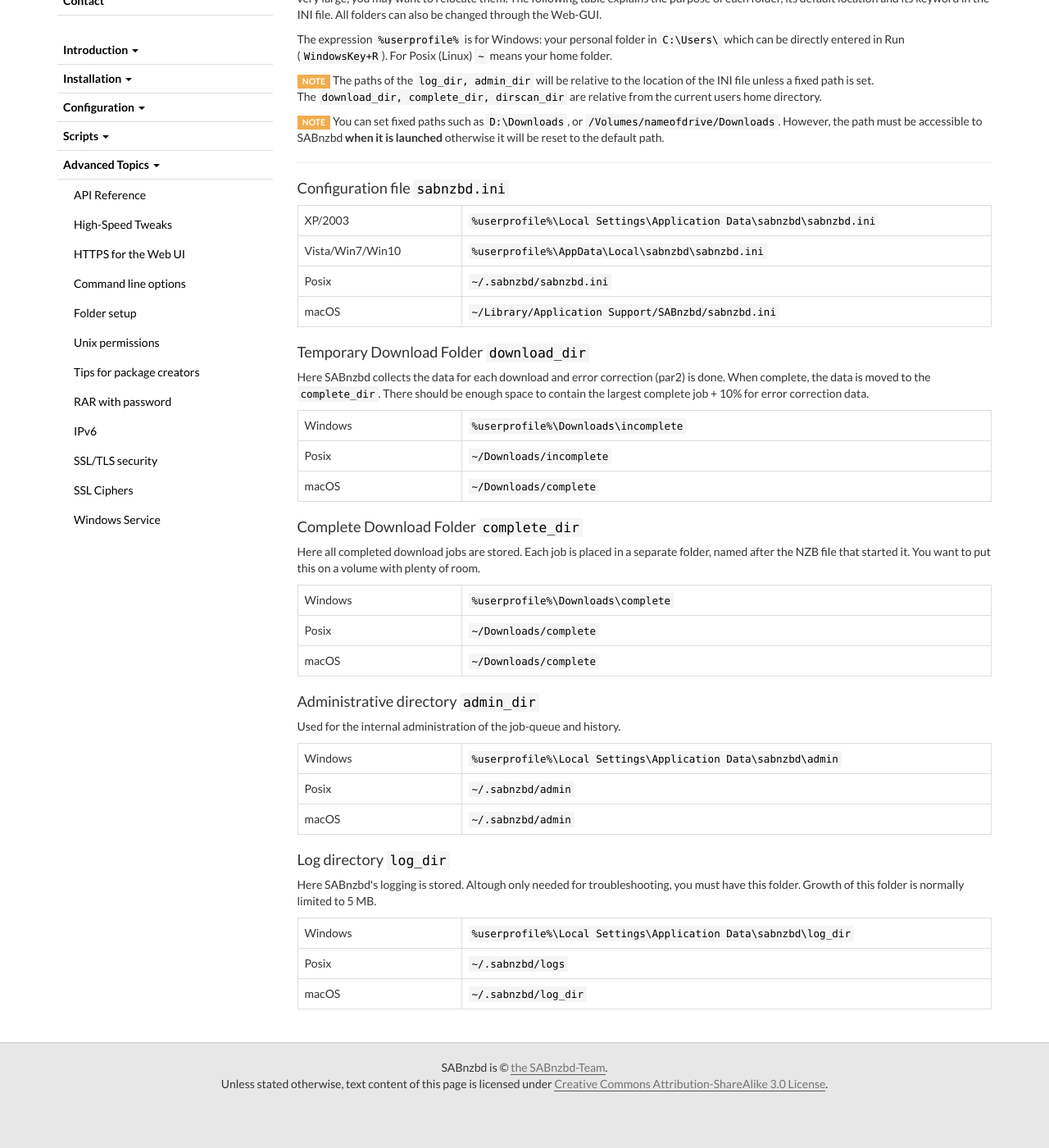
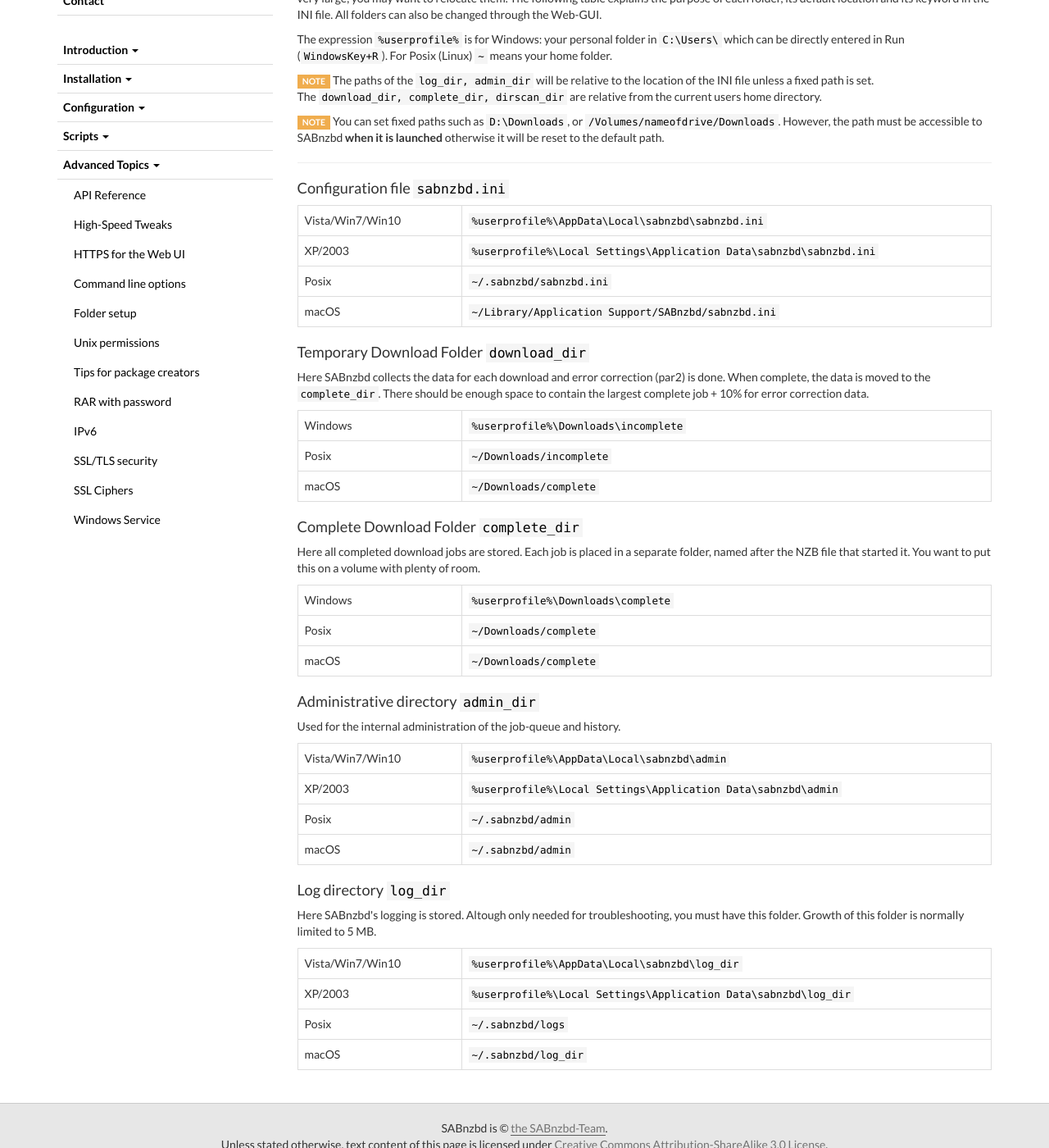
Before and after one commit to sabnzbd/sabnzbd.github.io, a Jekyll site: the page built from wiki/advanced/directory-setup.html, in a window 1280 px wide and 1400 px high, scrolled down 239 px. Shown: the whole window at 82% size. Built offline with Jekyll 4.4.1, drawn with Linux system fonts in a browser that asks for light colours; before the commit the page ends 1591 px from its top, so only the background shows below that.

Commit message:
Add missing directories to Folder Setup page
Closes #29

```diff
--- a/wiki/advanced/directory-setup.html
+++ b/wiki/advanced/directory-setup.html
@@ -16,12 +16,12 @@
 <table class="table table-bordered table-hover">
     <tbody>
         <tr>
+            <td>Vista/Win7/Win10</td>
+            <td><code>%userprofile%\AppData\Local\sabnzbd\sabnzbd.ini</code></td>
+        </tr>
+        <tr>
             <td>XP/2003</td>
             <td><code>%userprofile%\Local Settings\Application Data\sabnzbd\sabnzbd.ini</code></td>
-        </tr>
-        <tr>
-            <td>Vista/Win7/Win10</td>
-            <td><code>%userprofile%\AppData\Local\sabnzbd\sabnzbd.ini</code></td>
         </tr>
         <tr>
             <td>Posix</td>
@@ -76,7 +76,11 @@
 <table class="table table-bordered table-hover">
     <tbody>
         <tr>
-            <td>Windows</td>
+            <td>Vista/Win7/Win10</td>
+            <td><code>%userprofile%\AppData\Local\sabnzbd\admin</code></td>
+        </tr>
+        <tr>
+            <td>XP/2003</td>
             <td><code>%userprofile%\Local Settings\Application Data\sabnzbd\admin</code></td>
         </tr>
         <tr>
@@ -90,14 +94,16 @@
     </tbody>
 </table>
 
-
-
 <h3>Log directory <code>log_dir</code></h3>
 <p>Here SABnzbd's logging is stored. Altough only needed for troubleshooting, you must have this folder. Growth of this folder is normally limited to 5&nbsp;MB.</p>
 <table class="table table-bordered table-hover">
     <tbody>
         <tr>
-            <td>Windows</td>
+            <td>Vista/Win7/Win10</td>
+            <td><code>%userprofile%\AppData\Local\sabnzbd\log_dir</code></td>
+        </tr>
+        <tr>
+            <td>XP/2003</td>
             <td><code>%userprofile%\Local Settings\Application Data\sabnzbd\log_dir</code></td>
         </tr>
         <tr>
```
